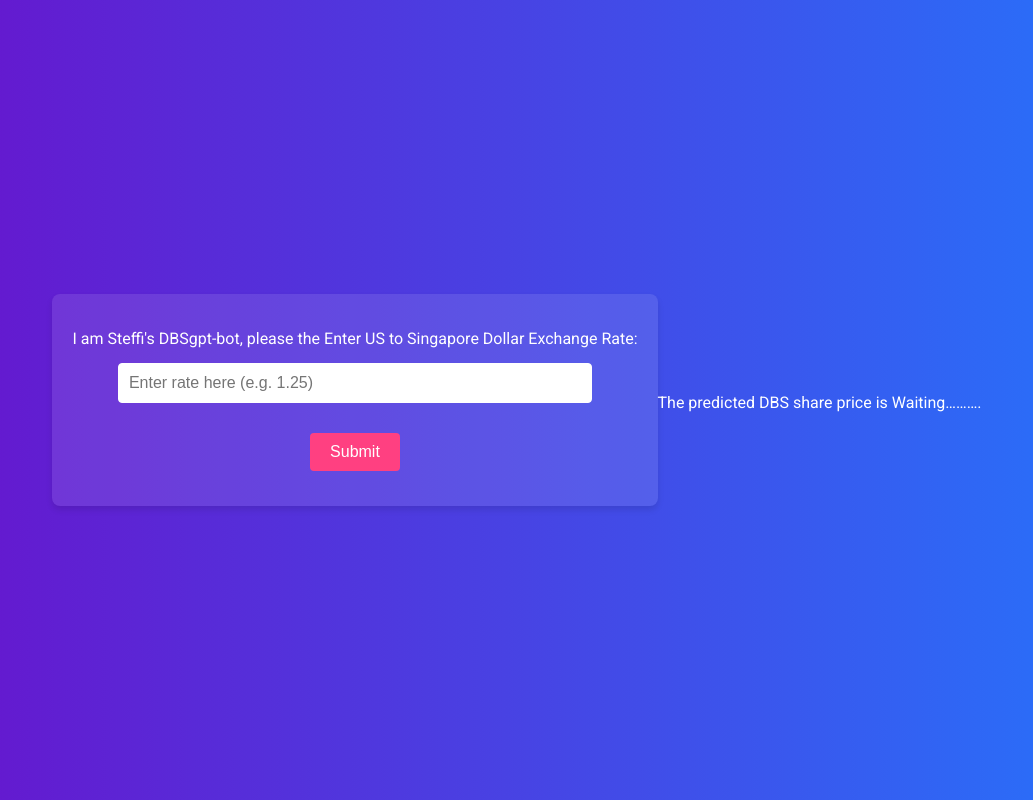
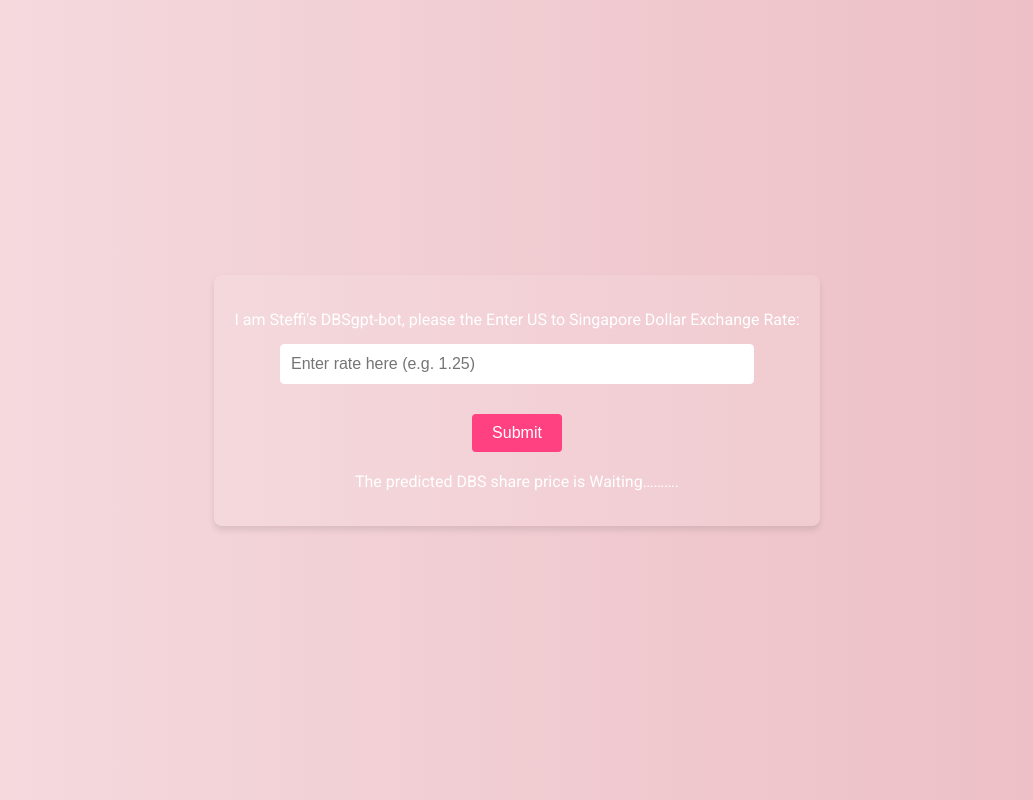
Before and after one commit to standsir/dbs-share-price-prediction, a Flask app: page / in a window 1280 px wide. Shown: the whole page, without its empty margins (123-1156 px from the left). Run offline with Flask 3, Linux system fonts and the light colour scheme.

Commit message:
Update index.html
update background colours and format

```diff
--- a/templates/index.html
+++ b/templates/index.html
@@ -8,7 +8,7 @@
     <style>
         body {
             font-family: 'Roboto', sans-serif;
-            background: linear-gradient(to right, #6a11cb, #2575fc);
+            background: linear-gradient(to right, #f5dce0, #ecbdc4);
             color: #fff;
             display: flex;
             justify-content: center;
@@ -45,7 +45,7 @@
             transition: background-color 0.3s ease;
         }
         input[type="submit"]:hover {
-            background-color: #ff1c6b;
+            background-color: #e18aaa;
         }
     </style>
 </head>
@@ -54,7 +54,7 @@
         <p>I am Steffi's DBSgpt-bot, please the Enter US to Singapore Dollar Exchange Rate:</p>
         <p><input type="number" step="0.01" name="rates" placeholder="Enter rate here (e.g. 1.25)"></p>
         <p><input type="submit" value="Submit"></p>
+    <p style="text-align: center; margin-top: 20px;">The predicted DBS share price is {{result}}</p>
     </form>
-    <p style="text-align: center; margin-top: 20px;">The predicted DBS share price is {{result}}</p>
 </body>
 </html>
```
